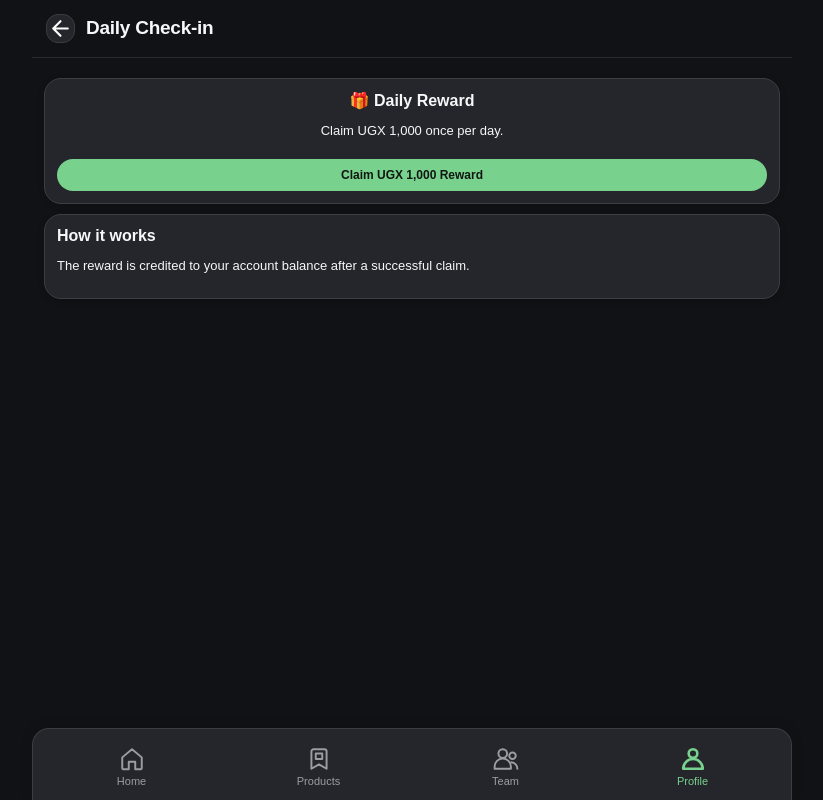
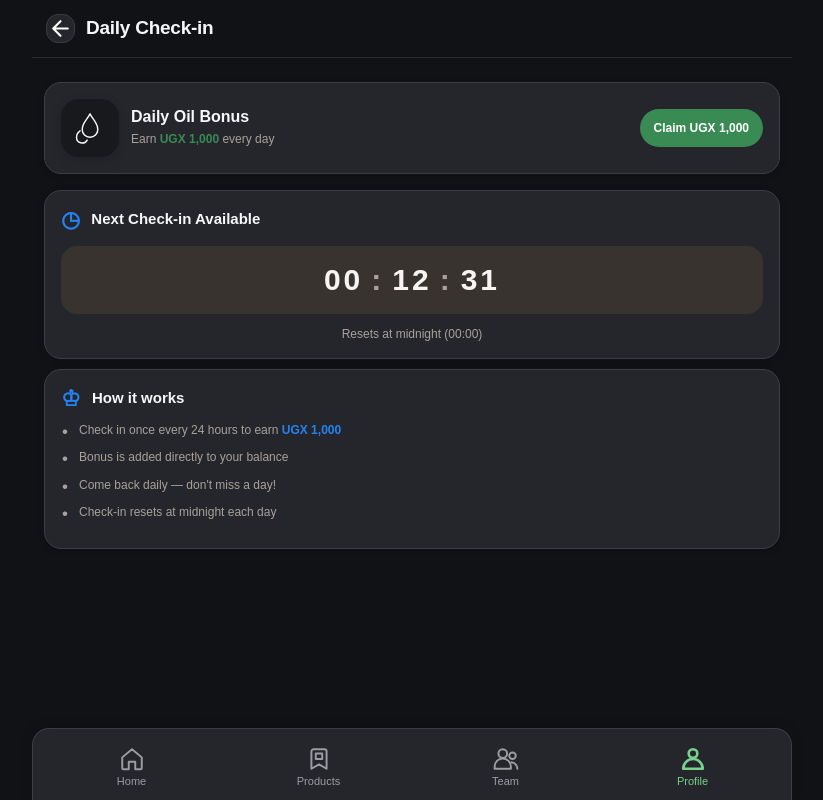
Before and after one commit to forextry298-del/NatureGrow-Creative-, a Flask app: page /checkin in a window 1280 px wide. Shown: the whole page, without its empty margins (228-1051 px from the left). Run offline with Flask 3, Linux system fonts and the light colour scheme; the visitor is signed in with stand-in values (Sample User, id 1); data comes from the database, SQL or seed files in the repository; data that the repository does not hold is empty.

Commit message:
Redesign daily check-in with countdown timer

```diff
--- a/app.py
+++ b/app.py
@@ -1,5 +1,6 @@
 import os,sqlite3,secrets
-from datetime import datetime,date
+from datetime import datetime,date,timedelta
+from zoneinfo import ZoneInfo
 from functools import wraps
 from flask import Flask,render_template,request,redirect,url_for,session,flash
 from werkzeug.security import generate_password_hash,check_password_hash
@@ -12,9 +13,14 @@ with con() as c:
  c.executescript("""CREATE TABLE IF NOT EXISTS users(id INTEGER PRIMARY KEY,username TEXT UNIQUE,phone TEXT,password TEXT,invite TEXT UNIQUE,referrer INTEGER,balance INTEGER DEFAULT 0,created TEXT);
  CREATE TABLE IF NOT EXISTS tx(id INTEGER PRIMARY KEY,user_id INTEGER,kind TEXT,amount INTEGER,note TEXT,status TEXT,created TEXT);
  CREATE TABLE IF NOT EXISTS projects(id INTEGER PRIMARY KEY,user_id INTEGER,product TEXT,price INTEGER,daily INTEGER,created TEXT);
- CREATE TABLE IF NOT EXISTS checkins(user_id INTEGER,day TEXT,UNIQUE(user_id,day));
+ CREATE TABLE IF NOT EXISTS checkins(user_id INTEGER,day TEXT,checked_at TEXT,UNIQUE(user_id,day));
  CREATE TABLE IF NOT EXISTS requests(id INTEGER PRIMARY KEY,user_id INTEGER,kind TEXT,amount INTEGER,phone TEXT,name TEXT,status TEXT,created TEXT);
  CREATE TABLE IF NOT EXISTS announcements(id INTEGER PRIMARY KEY,title TEXT NOT NULL,body TEXT NOT NULL,created TEXT NOT NULL);""")
+ # Migrate databases created before check-in timestamps were stored.
+ cols={row["name"] for row in c.execute("PRAGMA table_info(checkins)").fetchall()}
+ if "checked_at" not in cols:
+  c.execute("ALTER TABLE checkins ADD COLUMN checked_at TEXT")
+
 def user():
  if "uid" not in session:return None
  with con() as c:return c.execute("SELECT * FROM users WHERE id=?",(session["uid"],)).fetchone()
@@ -116,12 +122,26 @@ def withdraw():
 @app.route("/checkin",methods=["GET","POST"])
 @need
 def checkin():
- today=date.today().isoformat();u=user()
+ tz=ZoneInfo("Africa/Kampala")
+ now=datetime.now(tz)
+ today=now.date().isoformat()
+ u=user()
  with con() as c:
-  claimed=c.execute("SELECT 1 FROM checkins WHERE user_id=? AND day=?",(u["id"],today)).fetchone() is not None
+  row=c.execute("SELECT checked_at FROM checkins WHERE user_id=? AND day=?",(u["id"],today)).fetchone()
+  claimed=row is not None
+  checked_at=row["checked_at"] if row else None
   if request.method=="POST" and not claimed:
-   now=datetime.now().isoformat();c.execute("INSERT INTO checkins VALUES(?,?)",(u["id"],today));c.execute("UPDATE users SET balance=balance+1000 WHERE id=?",(u["id"],));c.execute("INSERT INTO tx(user_id,kind,amount,note,status,created) VALUES(?,?,?,?,?,?)",(u["id"],"Bonus",1000,"Daily check-in reward","Completed",now));claimed=True;flash("UGX 1,000 check-in reward added.")
- return render_template("checkin.html",claimed=claimed)
+   stamp=now.isoformat(timespec="seconds")
+   c.execute("INSERT INTO checkins(user_id,day,checked_at) VALUES(?,?,?)",(u["id"],today,stamp))
+   c.execute("UPDATE users SET balance=balance+1000 WHERE id=?",(u["id"],))
+   c.execute("INSERT INTO tx(user_id,kind,amount,note,status,created) VALUES(?,?,?,?,?,?)",(u["id"],"Bonus",1000,"Daily check-in reward","Completed",stamp))
+   claimed=True
+   checked_at=stamp
+   flash("UGX 1,000 check-in reward added.")
+  reset_at=datetime.combine(now.date()+timedelta(days=1),datetime.min.time(),tzinfo=tz)
+  seconds_left=max(0,int((reset_at-now).total_seconds()))
+ checked_label=(datetime.fromisoformat(checked_at).strftime("%I:%M %p") if checked_at else ("Earlier today" if claimed else None))
+ return render_template("checkin.html",claimed=claimed,checked_at=checked_at,checked_label=checked_label,seconds_left=seconds_left,reset_at=reset_at.isoformat())
 @app.route("/history")
 @need
 def history():
--- a/static/style.css
+++ b/static/style.css
@@ -301,3 +301,46 @@ html[data-theme="light"] .product .info p { color:#53624f !important; }
 html[data-theme="light"] .product .info p b { color:#31553a !important; font-weight:700; }
 html[data-theme="light"] .product { background:#fffdf5; border-color:#bdcda8; box-shadow:0 4px 12px rgba(39,73,35,.12); }
 html[data-theme="light"] .product .invest-btn { background:#398b53; color:#fff; }
+
+
+/* Daily check-in page */
+.checkin-bonus{display:flex;align-items:center;gap:12px;padding:16px;margin:12px 0 16px}
+.checkin-bonus-icon{width:58px;height:58px;flex:0 0 58px;border-radius:18px;background:#17191d;display:grid;place-items:center;box-shadow:0 4px 12px #0002}
+.checkin-bonus-icon svg{width:34px;height:34px;fill:none;stroke:#f8f8f5;stroke-width:2;stroke-linecap:round;stroke-linejoin:round}
+.checkin-bonus-copy{flex:1;min-width:0}
+.checkin-bonus-copy h2{margin:0 0 5px!important;font-size:16px!important}
+.checkin-bonus-copy p{margin:0;color:#aaa19a;font-size:12px;line-height:1.4}
+.checkin-bonus-copy p strong{color:#398b53}
+.checkin-claimed,.checkin-claim{border:0;border-radius:28px;padding:12px 14px;font-weight:700;font-size:12px;white-space:nowrap}
+.checkin-claimed{background:#17191d;color:#d2d2d0;opacity:.68}
+.checkin-claim{background:#398b53;color:white}
+.checkin-claim-form{margin:0}
+.checkin-timer-card{padding:16px!important}
+.checkin-timer-card h3,.checkin-time-card h3,.checkin-how-card h3{margin:0 0 13px;font-size:15px}
+.checkin-blue-icon{color:#2582f4;font-size:22px;font-weight:700;margin-right:7px;display:inline-block;vertical-align:middle}
+.checkin-countdown{display:flex;align-items:center;justify-content:center;gap:8px;padding:17px 8px;background:#38332f;border-radius:16px;color:#f7f5f3;font-size:30px;font-weight:750;letter-spacing:3px;font-variant-numeric:tabular-nums}
+.checkin-countdown i{font-style:normal;color:#aaa19a}
+.checkin-reset-note{text-align:center;margin:13px 0 1px;color:#aaa19a;font-size:12px}
+.checkin-time-card{display:flex;align-items:center;gap:10px;padding:16px!important}
+.checkin-time-card .checkin-blue-icon{font-size:24px;margin:0}
+.checkin-time-card h3{margin:0 0 3px}
+.checkin-time-card p{margin:0;color:#aaa19a;font-size:13px}
+.checkin-how-card{padding:16px!important}
+.checkin-how-card h3{margin-bottom:9px}
+.checkin-how-card ul{list-style:none;padding:0;margin:0}
+.checkin-how-card li{position:relative;padding-left:18px;margin:10px 0;color:#aaa19a;font-size:12px;line-height:1.45}
+.checkin-how-card li:before{content:"•";position:absolute;left:1px;color:#aaa19a;font-size:17px;top:-2px}
+.checkin-how-card li strong{color:#2582f4}
+html[data-theme="light"] .checkin-bonus,
+html[data-theme="light"] .checkin-timer-card,
+html[data-theme="light"] .checkin-time-card,
+html[data-theme="light"] .checkin-how-card{background:#fffdf5;border-color:#bdcda8;box-shadow:0 5px 14px rgba(39,73,35,.12)}
+html[data-theme="light"] .checkin-bonus-icon{background:#173c2b}
+html[data-theme="light"] .checkin-bonus-copy p,
+html[data-theme="light"] .checkin-reset-note,
+html[data-theme="light"] .checkin-time-card p,
+html[data-theme="light"] .checkin-how-card li{color:#667361}
+html[data-theme="light"] .checkin-countdown{background:#e8e1d9;color:#2b2926}
+html[data-theme="light"] .checkin-countdown i{color:#716b65}
+html[data-theme="light"] .checkin-claimed{background:#e8e1d9;color:#4c514b}
+@media(max-width:390px){.checkin-bonus{gap:9px;padding:12px}.checkin-bonus-icon{width:46px;height:46px;flex-basis:46px;border-radius:14px}.checkin-bonus-icon svg{width:29px;height:29px}.checkin-bonus-copy h2{font-size:14px!important}.checkin-bonus-copy p{font-size:11px}.checkin-claimed,.checkin-claim{font-size:10px;padding:10px 9px}.checkin-countdown{font-size:25px;gap:5px;padding:15px 5px;letter-spacing:2px}}
--- a/templates/checkin.html
+++ b/templates/checkin.html
@@ -1 +1,66 @@
-{% extends "base.html" %}{% block heading %}Daily Check-in{% endblock %}{% block content %}<section class="card center"><h2>🎁 Daily Reward</h2><p>Claim UGX 1,000 once per day.</p>{% if claimed %}<button class="dark full" disabled>✓ Claimed today</button>{% else %}<form method="post"><button class="primary full">Claim UGX 1,000 Reward</button></form>{% endif %}</section><section class="card"><h2>How it works</h2><p>The reward is credited to your account balance after a successful claim.</p></section>{% endblock %}
+{% extends "base.html" %}
+{% block heading %}Daily Check-in{% endblock %}
+{% block content %}
+<section class="checkin-bonus card">
+  <div class="checkin-bonus-icon" aria-hidden="true">
+    <svg viewBox="0 0 48 48"><path d="M24 4c-4 8-11 13-11 22a11 11 0 0 0 22 0c0-9-7-14-11-22Z"/><path d="M10 28c-3 2-5 5-5 9a8 8 0 0 0 15 4"/></svg>
+  </div>
+  <div class="checkin-bonus-copy">
+    <h2>Daily Oil Bonus</h2>
+    <p>Earn <strong>UGX 1,000</strong> every day</p>
+  </div>
+  {% if claimed %}
+  <button class="checkin-claimed" disabled><span>✓</span> Claimed</button>
+  {% else %}
+  <form method="post" class="checkin-claim-form"><button class="checkin-claim" type="submit">Claim UGX 1,000</button></form>
+  {% endif %}
+</section>
+
+<section class="checkin-timer-card card">
+  <h3><span class="checkin-blue-icon">◷</span> Next Check-in Available</h3>
+  <div class="checkin-countdown" id="checkin-countdown" data-seconds="{{ seconds_left }}">
+    <span id="countdown-hours">00</span><i>:</i><span id="countdown-minutes">00</span><i>:</i><span id="countdown-seconds">00</span>
+  </div>
+  <p class="checkin-reset-note">Resets at midnight (00:00)</p>
+</section>
+
+{% if claimed %}
+<section class="checkin-time-card card">
+  <div class="checkin-blue-icon">▣</div>
+  <div><h3>Checked in today at</h3><p>{{ checked_label }}</p></div>
+</section>
+{% endif %}
+
+<section class="checkin-how-card card">
+  <h3><span class="checkin-blue-icon">♔</span> How it works</h3>
+  <ul>
+    <li>Check in once every 24 hours to earn <strong>UGX 1,000</strong></li>
+    <li>Bonus is added directly to your balance</li>
+    <li>Come back daily — don't miss a day!</li>
+    <li>Check-in resets at midnight each day</li>
+  </ul>
+</section>
+<script>
+(function(){
+ const root=document.getElementById('checkin-countdown');
+ if(!root)return;
+ let remaining=Math.max(0,Number(root.dataset.seconds)||0);
+ const h=document.getElementById('countdown-hours');
+ const m=document.getElementById('countdown-minutes');
+ const s=document.getElementById('countdown-seconds');
+ function paint(){
+   const hours=Math.floor(remaining/3600);
+   const minutes=Math.floor((remaining%3600)/60);
+   const seconds=remaining%60;
+   h.textContent=String(hours).padStart(2,'0');
+   m.textContent=String(minutes).padStart(2,'0');
+   s.textContent=String(seconds).padStart(2,'0');
+ }
+ paint();
+ const timer=setInterval(function(){
+   if(remaining>0){remaining--;paint();}
+   else{clearInterval(timer);root.setAttribute('aria-label','Next check-in is available. Refresh this page.');}
+ },1000);
+})();
+</script>
+{% endblock %}
```
